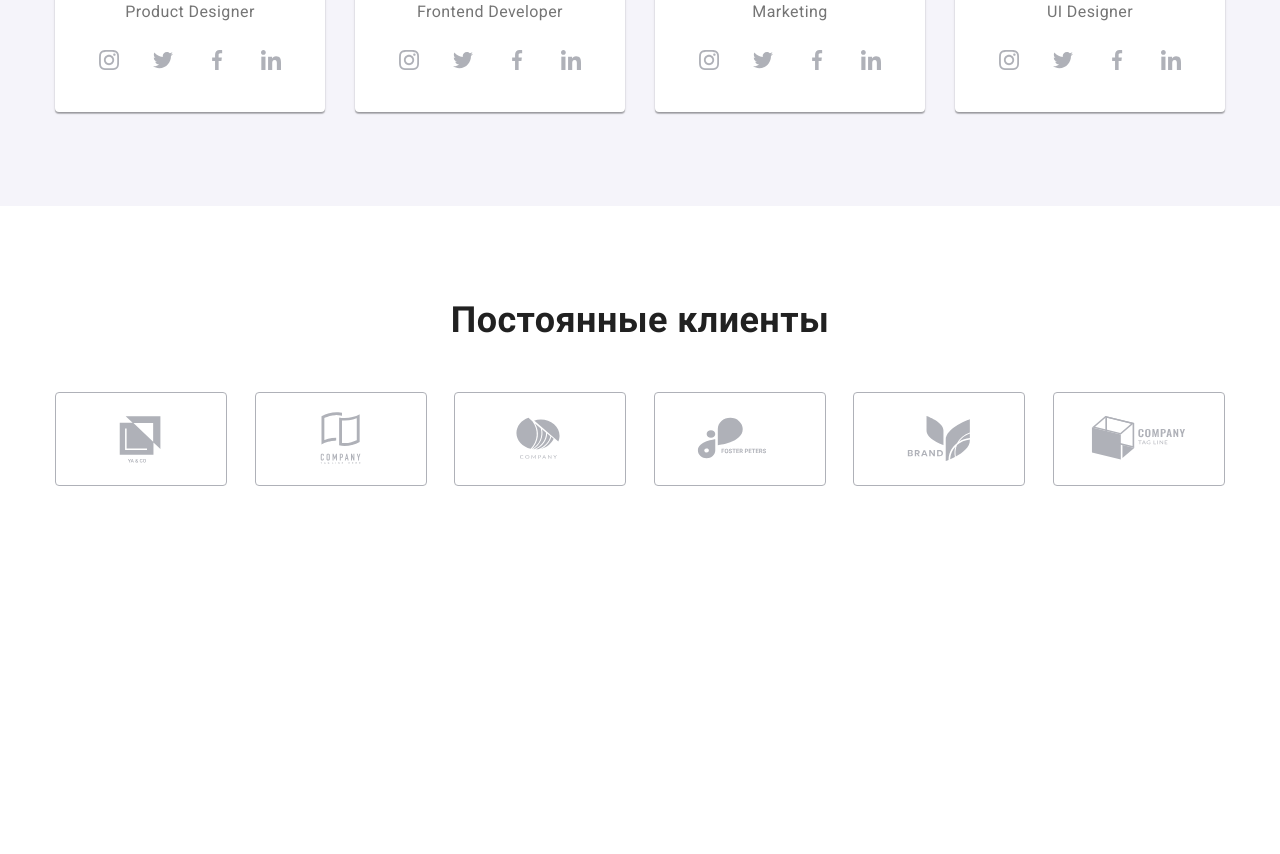
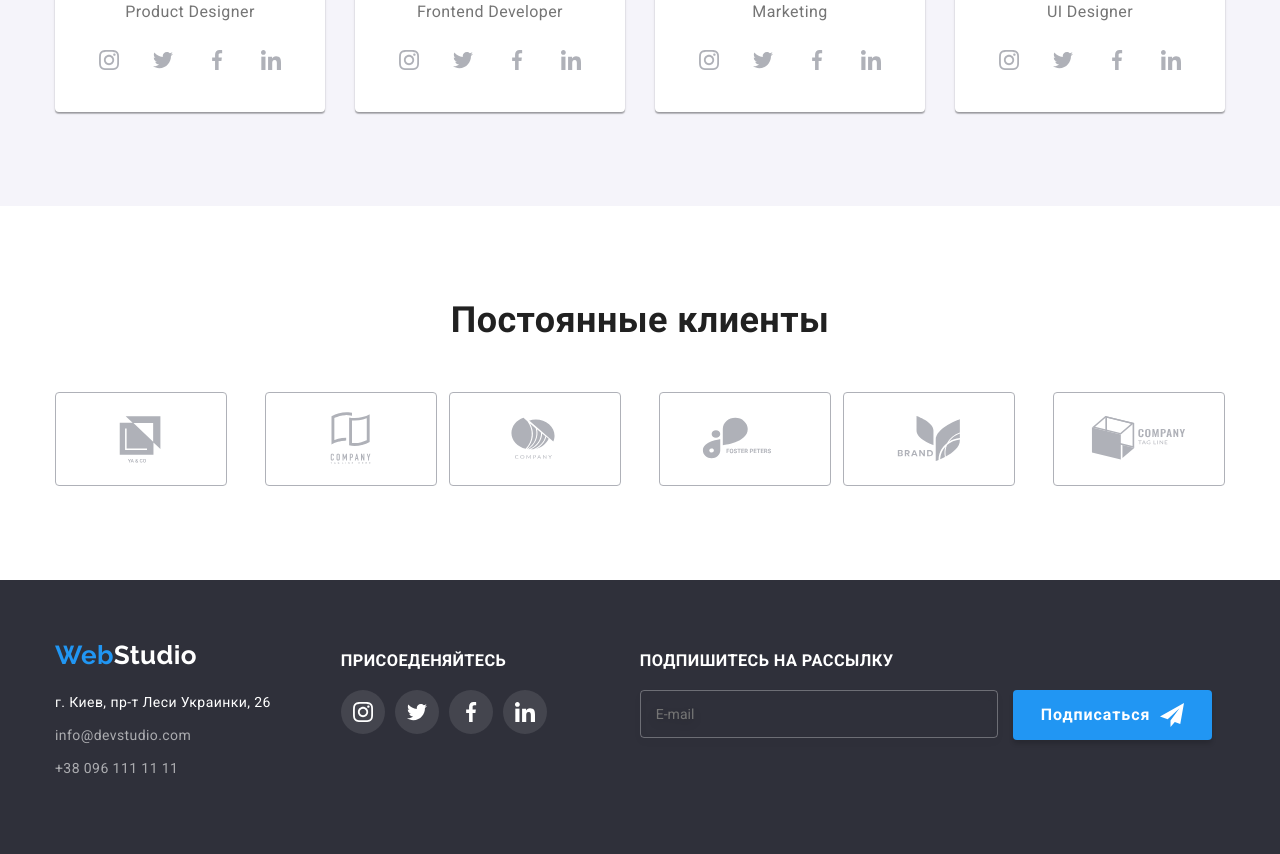
Before and after one commit to AndrewMLion/goit-markup-hw-08, a plain HTML site: page index.html in a window 1280 px wide. Shown: the part 2070-2924 px from the top of the page. Before the commit the page ends 2650 px from the top, so only its background shows below. Drawn offline with nearby package versions, Linux system fonts and the light colour scheme.

Commit message:
продолжение адаптивной верстки 2

```diff
--- a/index.html
+++ b/index.html
@@ -342,7 +342,7 @@
       </section>
     </main>
     <!-- Footer -->
-    <!-- <footer class="footer">
+    <footer class="footer">
       <div class="container footer__container">
         <div class="footer__address">
           <a class="link logo__footer" href="./index.html"
@@ -360,7 +360,9 @@
                 >
               </li>
               <li class="address__item">
-                <a class="link address__link" href="mailto:info@devstudio.com">info@devstudio.com</a>
+                <a class="link address__link" href="mailto:info@devstudio.com"
+                  >info@devstudio.com</a
+                >
               </li>
               <li class="address__item">
                 <a class="link address__link" href="tel:+380961111111">+38 096 111 11 11</a>
@@ -396,14 +398,16 @@
         <div class="subscribe">
           <h3 class="subscribe__title">Подпишитесь на рассылку</h3>
           <div class="subscribe__input">
-                <label for=""><input class="subscibe__mail" type="text" placeholder="E-mail"></label>
-                <button class="subscribe-btn">Подписаться<svg class="subscribe-btn__icon" width="24" height="24" >
+            <label for=""><input class="subscibe__mail" type="text" placeholder="E-mail" /></label>
+            <button class="subscribe-btn">
+              Подписаться<svg class="subscribe-btn__icon" width="24" height="24">
                 <use href="./images/icon.svg#send"></use>
-                </svg></button>
+              </svg>
+            </button>
           </div>
         </div>
       </div>
-    </footer> -->
+    </footer>
     <!-- Modal window -->
     <!-- <div class="backdrop is-hidden" data-modal>
       <div class="modal">
--- a/sass/components/_clients.scss
+++ b/sass/components/_clients.scss
@@ -3,8 +3,7 @@
 }
 
 .clients__title {
-  font-weight: 700;
-
+  line-height: 1.16;
   text-align: center;
 
   @media screen and (min-width: 480px) {
@@ -31,7 +30,11 @@
 }
 
 .clients__item {
-  display: flex;
+  display: inline-flex;
+}
+
+.clients__item:nth-child(odd) {
+  margin-right: 26px;
 }
 
 .clients__link {
@@ -43,16 +46,15 @@
 }
 
 .clients__icon {
+  fill: getColor('icon-social');
+
+  transition: fill getTiming('timing');
   @media screen and (min-width: 480px) {
-    margin: 16px 52px;
+    margin: 15px 51px;
   }
-
   @media screen and (min-width: 1200px) {
     margin: 16px 32px;
   }
-  fill: getColor('icon-social');
-
-  transition: fill getTiming('timing');
 }
 
 .clients__link:hover .clients__icon {
--- a/sass/components/_social.scss
+++ b/sass/components/_social.scss
@@ -14,8 +14,6 @@
 
   @media screen and (min-width: 480px) {
     margin-top: 16px;
-    // margin-left: 122px;
-    // margin-right: 122px;
   }
 
   @media screen and (min-width: 1200px) {
--- a/sass/components/footer/_footer-address.scss
+++ b/sass/components/footer/_footer-address.scss
@@ -1,5 +1,10 @@
 .address {
-  display: flex;
+  @media screen and (min-width: 480px) {
+    display: block;
+  }
+  @media screen and (1200px) {
+    display: flex;
+  }
 
   font-style: normal;
   font-size: 14px;
--- a/sass/components/footer/_footer-social.scss
+++ b/sass/components/footer/_footer-social.scss
@@ -2,8 +2,14 @@
   display: block;
   fill: var(--icon-social);
 
-  margin-top: 12px;
-  margin-left: 70px;
+  @media screen and (min-width: 480px) {
+    margin-top: 60px;
+    margin-bottom: 60px;
+  }
+  @media screen and (min-width: 1200px) {
+    margin-top: 12px;
+    margin-left: 70px;
+  }
 }
 
 .footer-social__title {
@@ -16,7 +22,13 @@
 .footer-social__list {
   display: flex;
 
-  margin: 20px 0 0 0;
+  @media screen and (min-width: 480px) {
+    justify-content: center;
+    margin-top: 20px;
+  }
+  @media screen and (min-width: 1200px) {
+    margin: 20px 0 0 0;
+  }
 }
 
 .footer-social__item {
--- a/sass/components/footer/_footer.scss
+++ b/sass/components/footer/_footer.scss
@@ -1,5 +1,8 @@
 .footer {
-  display: flex;
+  @media screen and (min-width: 1200px) {
+    display: flex;
+  }
+
   padding-top: 60px;
   padding-bottom: 60px;
 
@@ -9,5 +12,11 @@
 }
 
 .footer__container {
-  display: inline-flex;
+  @media screen and (min-width: 480px) {
+    text-align: center;
+  }
+  @media screen and (min-width: 1200px) {
+    display: inline-flex;
+    text-align: initial;
+  }
 }
--- a/sass/components/footer/_subscribe-btn.scss
+++ b/sass/components/footer/_subscribe-btn.scss
@@ -1,5 +1,12 @@
 .subscribe-btn {
-  display: flex;
+  @media screen and (min-width: 480px) {
+    display: inline-flex;
+  }
+  @media screen and (min-width: 1200px) {
+    display: flex;
+    margin-left: 15px;
+  }
+
   align-items: center;
   text-align: center;
 
@@ -10,7 +17,6 @@
   line-height: 1.88;
   letter-spacing: 0.06em;
 
-  margin-left: 15px;
   border: none;
 
   box-shadow: 0px 4px 4px rgba(0, 0, 0, 0.15);
--- a/sass/components/footer/_subscribe.scss
+++ b/sass/components/footer/_subscribe.scss
@@ -1,7 +1,10 @@
 .subscribe {
   position: relative;
+
+  @media screen and (min-width: 1200px) {
     margin-top: 12px;
     margin-left: 93px;
+  }
 }
 
 .subscribe__title {
@@ -12,8 +15,15 @@
 }
 
 .subscibe__mail {
+  @media screen and (min-width: 480px) {
+    margin-bottom: 15px;
     padding: 15px;
+    width: 100%;
+  }
+  @media screen and (min-width: 1200px) {
+    margin: 0;
     width: 358px;
+  }
 
   border: none;
 
@@ -29,6 +39,11 @@
 }
 
 .subscribe__input {
+  @media screen and (min-width: 480px) {
+    margin-top: 20px;
+  }
+  @media screen and (min-width: 1200px) {
     display: flex;
     margin-top: 20px;
   }
+}
```
Also changed, not shown: css/main.css, css/main.min.css, 2 other files. Lines whose indentation alone changed are shown as unchanged.
